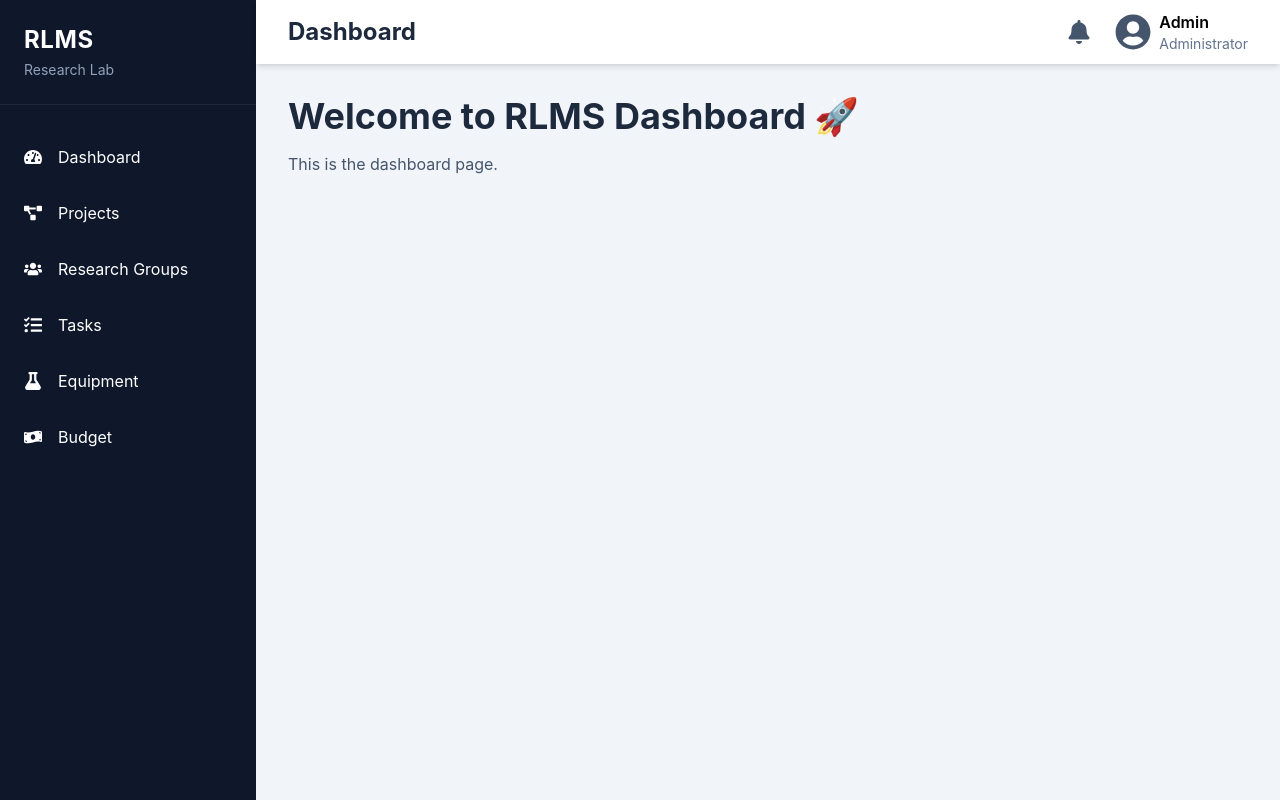
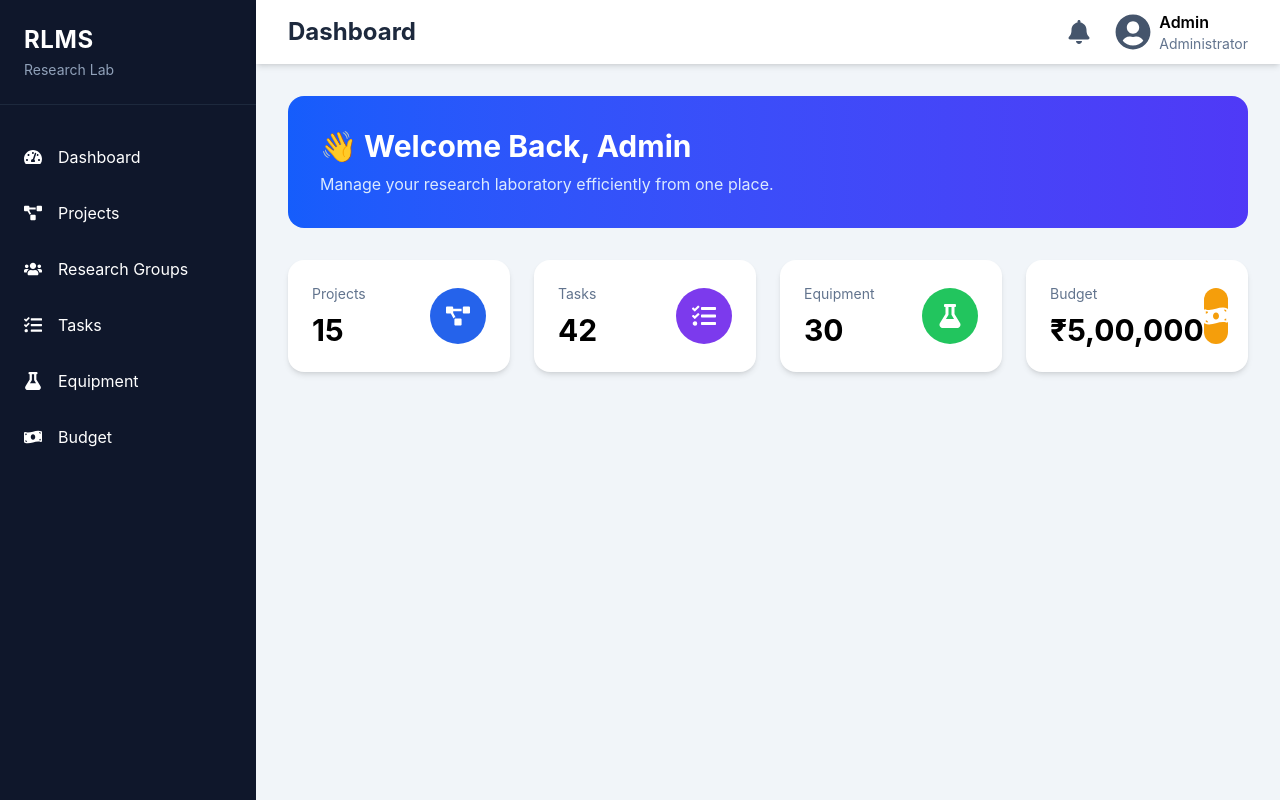
Before and after one commit to manyam-srinivas/Research-Lab-Management-App, a React app in the folder frontend/: page /dashboard in a window 1280 px wide. Built offline with nearby package versions, Linux system fonts and the light colour scheme; the HTML template or start-up script is replaced by a standard one.

Commit message:
Frontend version 3 - Dashboard ui Done

```diff
--- /dev/null
+++ b/frontend/src/components/dashboard/DashboardStats.jsx
@@ -0,0 +1,46 @@
+import {
+  FaProjectDiagram,
+  FaTasks,
+  FaFlask,
+  FaMoneyBillWave,
+} from "react-icons/fa";
+
+import StatCard from "./StatCard";
+
+function DashboardStats() {
+  return (
+    <div className="grid grid-cols-1 md:grid-cols-2 xl:grid-cols-4 gap-6">
+
+      <StatCard
+        title="Projects"
+        value="15"
+        icon={<FaProjectDiagram />}
+        color="#2563EB"
+      />
+
+      <StatCard
+        title="Tasks"
+        value="42"
+        icon={<FaTasks />}
+        color="#7C3AED"
+      />
+
+      <StatCard
+        title="Equipment"
+        value="30"
+        icon={<FaFlask />}
+        color="#22C55E"
+      />
+
+      <StatCard
+        title="Budget"
+        value="₹5,00,000"
+        icon={<FaMoneyBillWave />}
+        color="#F59E0B"
+      />
+
+    </div>
+  );
+}
+
+export default DashboardStats;
--- /dev/null
+++ b/frontend/src/components/dashboard/StatCard.jsx
@@ -0,0 +1,38 @@
+function StatCard({ title, value, icon, color }) {
+  return (
+    <div
+      className="
+        bg-white
+        rounded-2xl
+        shadow-md
+        p-6
+        hover:shadow-xl
+        transition-all
+        duration-300
+      "
+    >
+      <div className="flex items-center justify-between">
+
+        <div>
+          <p className="text-slate-500 text-sm">
+            {title}
+          </p>
+
+          <h2 className="text-3xl font-bold mt-2">
+            {value}
+          </h2>
+        </div>
+
+        <div
+          className="w-14 h-14 rounded-full flex items-center justify-center text-white text-2xl"
+          style={{ backgroundColor: color }}
+        >
+          {icon}
+        </div>
+
+      </div>
+    </div>
+  );
+}
+
+export default StatCard;
--- /dev/null
+++ b/frontend/src/components/dashboard/WelcomeBanner.jsx
@@ -0,0 +1,17 @@
+function WelcomeBanner() {
+  return (
+    <div className="bg-gradient-to-r from-blue-600 to-indigo-600 rounded-2xl p-8 text-white">
+
+      <h1 className="text-3xl font-bold">
+        👋 Welcome Back, Admin
+      </h1>
+
+      <p className="mt-2 text-blue-100">
+        Manage your research laboratory efficiently from one place.
+      </p>
+
+    </div>
+  );
+}
+
+export default WelcomeBanner;
--- a/frontend/src/pages/dashboard/dashboard.jsx
+++ b/frontend/src/pages/dashboard/dashboard.jsx
@@ -1,16 +1,16 @@
 import DashboardLayout from "../../layouts/DashboardLayout";
+import WelcomeBanner from "../../components/dashboard/WelcomeBanner";
+import DashboardStats from "../../components/dashboard/DashboardStats";
 
 function Dashboard() {
   return (
     <DashboardLayout>
 
-      <h1 className="text-4xl font-bold text-slate-800">
-        Welcome to RLMS Dashboard 🚀
-      </h1>
+      <WelcomeBanner />
 
-      <p className="mt-4 text-slate-600">
-        This is the dashboard page.
-      </p>
+      <div className="mt-8">
+        <DashboardStats />
+      </div>
 
     </DashboardLayout>
   );
```
